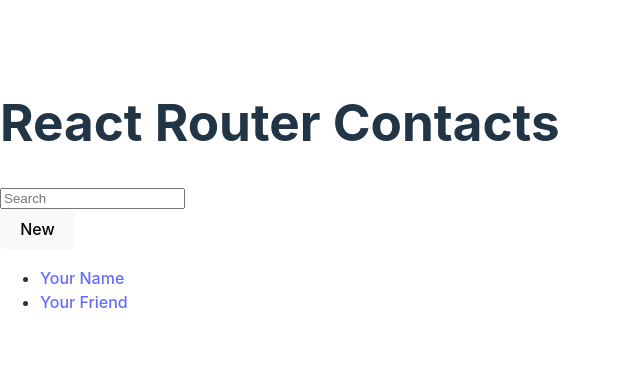
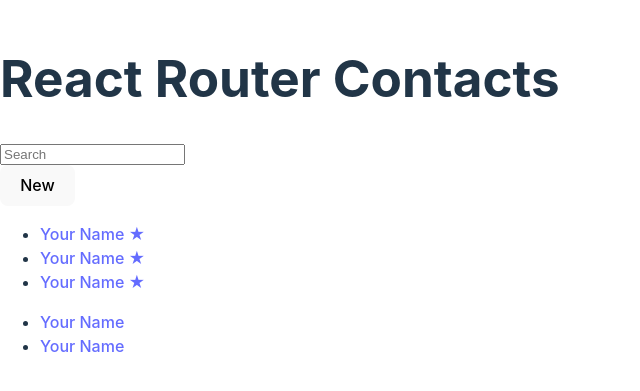
Before and after one commit to YoshiakiToyama/yoshiaki-toyama, a React (Vite) app: page / in a window 1280 px wide. Shown: the part 205-596 px from the top of the page, without its empty margins (0-640 px from the left). Built offline with nearby package versions, Linux system fonts and the light colour scheme.

Commit message:
feat: add contacts loader (#7)
* feat: add link

* feat: add contacts loader

```diff
--- a/src/main.tsx
+++ b/src/main.tsx
@@ -3,15 +3,16 @@ import ReactDOM from 'react-dom/client';
 import { createBrowserRouter, RouterProvider } from 'react-router-dom';
 
 import './index.css';
+import ErrorPage from './routes/ErrorPage';
+import Contact, { loader } from './routes/Contact';
 import Root from './routes/Root';
-import ErrorPage from './routes/ErrorPage';
-import Contact from './routes/Contact';
 
 const router = createBrowserRouter([
   {
     path: '/',
     element: <Root />,
     errorElement: <ErrorPage />,
+    loader: loader,
     children: [
       {
         path: 'contacts/:contactId',
--- a/src/routes/Contact.tsx
+++ b/src/routes/Contact.tsx
@@ -1,6 +1,6 @@
 import { Form } from 'react-router-dom';
 
-type contactT = {
+export type ContactT = {
   first: string;
   last: string;
   avatar: string;
@@ -10,7 +10,7 @@ type contactT = {
 };
 
 const Contact = () => {
-  const contact: contactT = {
+  const contact: ContactT = {
     first: 'Your',
     last: 'Name',
     avatar: 'https://placekitten.com/g/200/200',
@@ -70,7 +70,7 @@ const Contact = () => {
 
 export default Contact;
 
-const Favorite = ({ contact }: { contact: contactT }) => {
+const Favorite = ({ contact }: { contact: ContactT }) => {
   let favorite = contact.favorite;
   return (
     <Form method="post">
@@ -84,3 +84,36 @@ const Favorite = ({ contact }: { contact: contactT }) => {
     </Form>
   );
 };
+
+const delay = (ms: number) => new Promise((res) => setTimeout(res, ms));
+
+export async function loader(): Promise<ContactT[]> {
+  await delay(3000);
+  const contacts = [
+    {
+      first: 'Your',
+      last: 'Name',
+      avatar: 'https://placekitten.com/g/200/200',
+      twitter: 'your_handle',
+      notes: 'Some notes',
+      favorite: true,
+    },
+    {
+      first: 'Your',
+      last: 'Name',
+      avatar: 'https://placekitten.com/g/200/200',
+      twitter: 'your_handle',
+      notes: 'Some notes',
+      favorite: true,
+    },
+    {
+      first: 'Your',
+      last: 'Name',
+      avatar: 'https://placekitten.com/g/200/200',
+      twitter: 'your_handle',
+      notes: 'Some notes',
+      favorite: true,
+    },
+  ];
+  return contacts;
+}
--- a/src/routes/Root.tsx
+++ b/src/routes/Root.tsx
@@ -1,6 +1,8 @@
-import { Outlet } from 'react-router-dom';
+import { Link, Outlet, useLoaderData } from 'react-router-dom';
+import { ContactT } from './Contact';
 
 const Root = () => {
+  const contacts = useLoaderData() as ContactT[];
   return (
     <>
       <div id="sidebar">
@@ -22,12 +24,34 @@ const Root = () => {
           </form>
         </div>
         <nav>
+          {contacts.length ? (
+            <ul>
+              {contacts.map((contact) => (
+                <li key={contact.first}>
+                  <Link to={`contacts/${contact.first}`}>
+                    {contact.first || contact.last ? (
+                      <>
+                        {contact.first} {contact.last}
+                      </>
+                    ) : (
+                      <i>No Name</i>
+                    )}{' '}
+                    {contact.favorite && <span>★</span>}
+                  </Link>
+                </li>
+              ))}
+            </ul>
+          ) : (
+            <p>
+              <i>No contacts</i>
+            </p>
+          )}
           <ul>
             <li>
-              <a href={`/contacts/1`}>Your Name</a>
+              <Link to={`contacts/1`}>Your Name</Link>
             </li>
             <li>
-              <a href={`/contacts/2`}>Your Friend</a>
+              <Link to={`contacts/2`}>Your Name</Link>
             </li>
           </ul>
         </nav>
```
